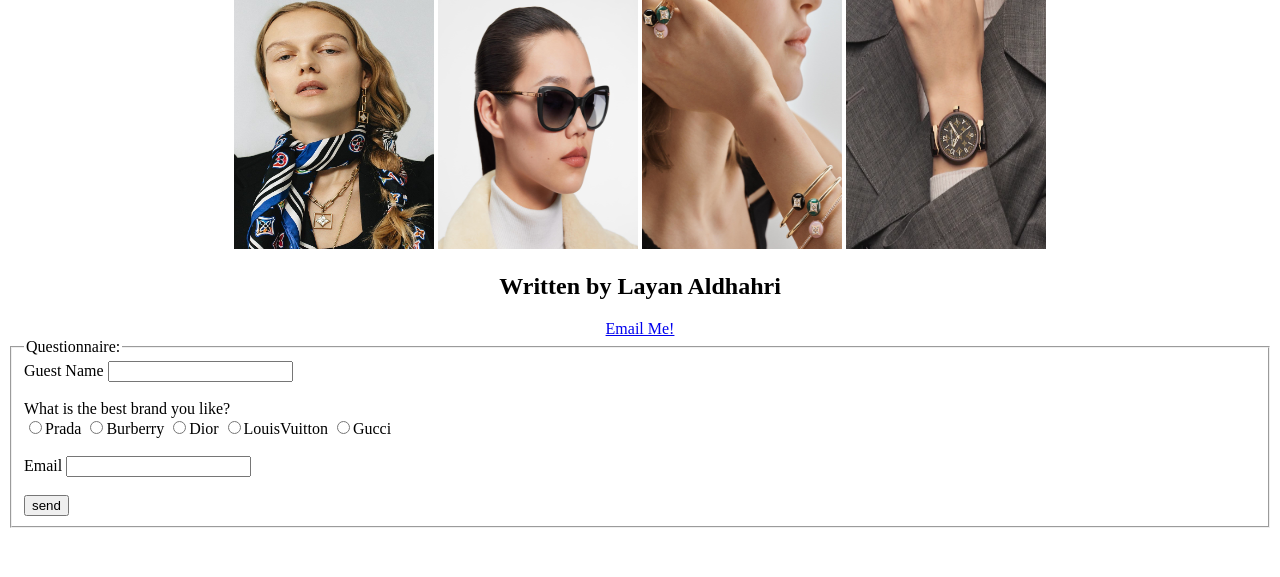
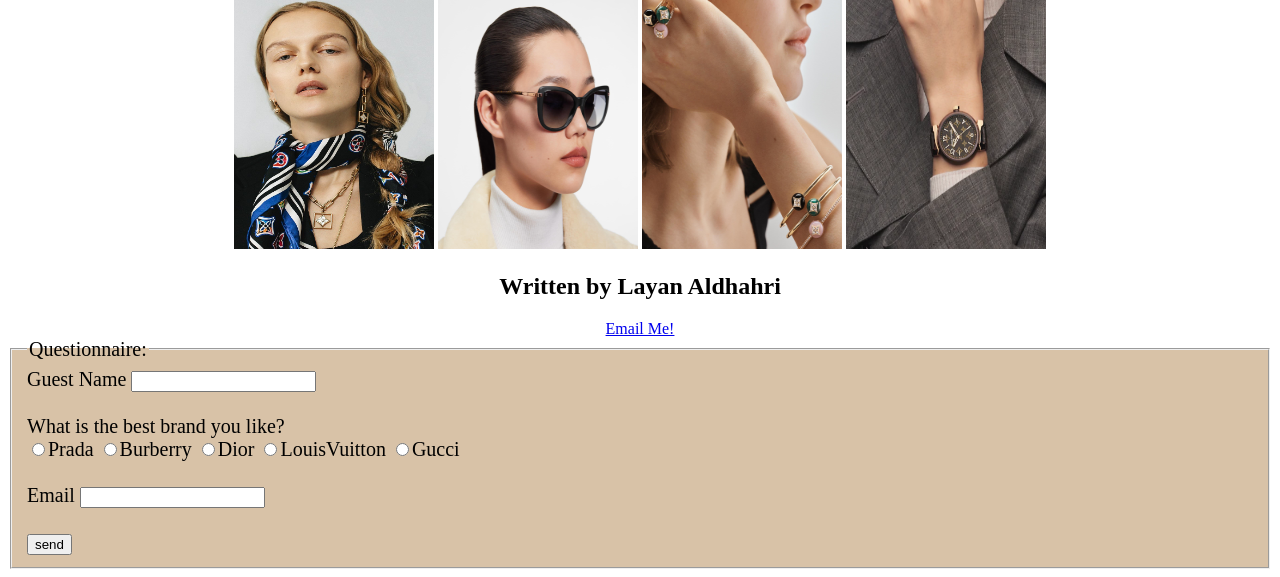
Before and after one commit to Rawanmohd/Fashion-blog, a PHP site: page /home.php in a window 1280 px wide; the page is wider, and only the part inside the window is pictured. Shown: the part 5323-5900 px from the top of that part. Before the commit the page ends 5851 px from the top of that part, so only its background shows below. Run offline with PHP 8.4, Linux system fonts and the light colour scheme.

Commit message:
Update home.php

```diff
--- a/home.php
+++ b/home.php
@@ -67,6 +67,12 @@ text-align:center;
 color: black;
 font-style:italic; }
 
+
+fieldset{
+
+  background-color: rgb(216, 194, 167);
+    font-size: 20px;
+}
  </style>
 
 </head>
```
